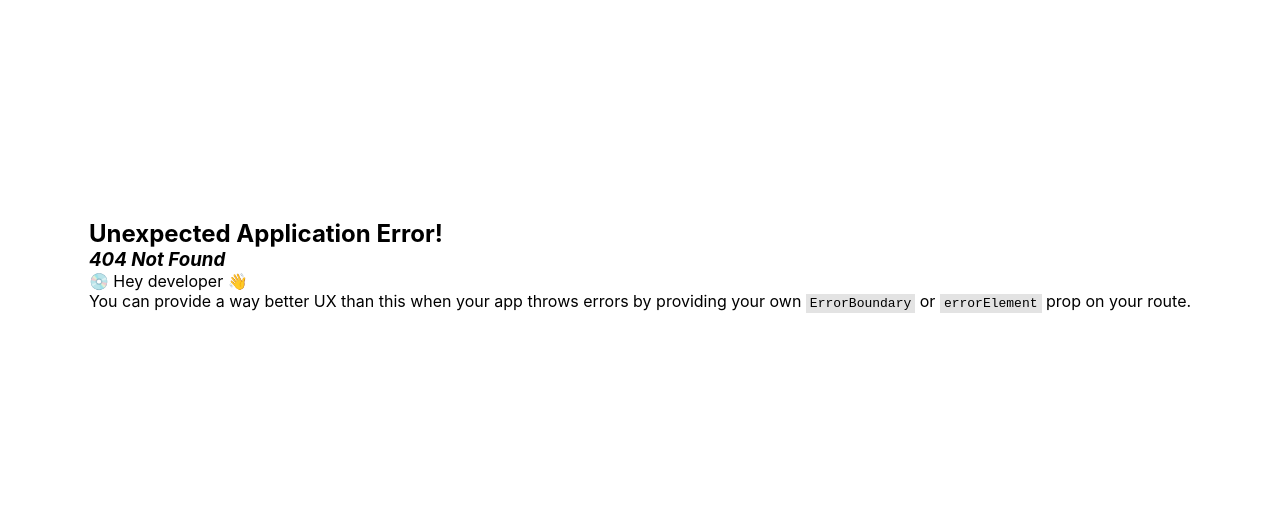
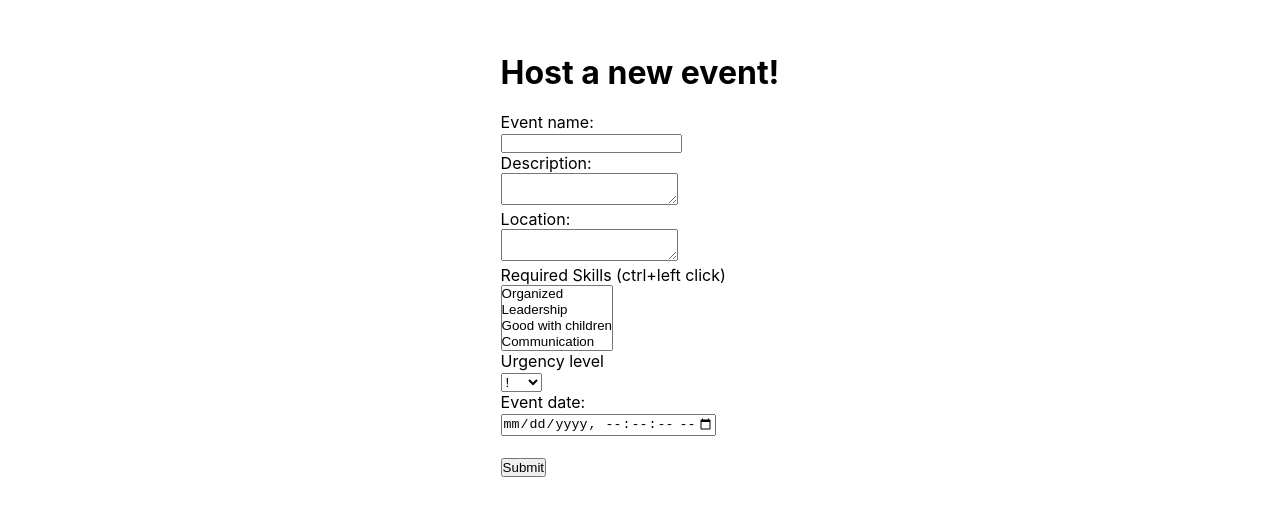
Before and after one commit to Ryan-Gunawan/COSC-4353, a React (Vite) app in the folder frontend/: page /newevent in a window 1280 px wide. Before the commit this address had no page. Shown: the part 135-650 px from the top of the page. Built offline with nearby package versions, Linux system fonts and the light colour scheme.

Commit message:
Added event page and newEven form

```diff
--- /dev/null
+++ b/frontend/src/routes/EventPage.jsx
@@ -0,0 +1,17 @@
+function EventPage() {
+
+  return (
+    <>
+      <header><h1>Events</h1></header>
+      <h2>List of Events by Area</h2>
+      <p><a href="">Cypress</a></p>
+      <p><a href="">Houston downtown area</a></p>
+      <p><a href="">Katy</a></p>
+      <p><a href="">League City</a></p>
+      <p><a href="">Pearland</a></p>
+      <p><a href="">Sugarland</a></p>
+      <p><a href="">Woodland</a></p>
+    </>
+  )
+}
+export default EventPage
--- /dev/null
+++ b/frontend/src/routes/NewEvent.jsx
@@ -0,0 +1,43 @@
+function NewEvent() {
+
+  return (
+    <>
+      <header><h1>Host a new event!</h1></header><br></br>
+      <form>
+        <label htmlFor="name">Event name:</label><br></br>
+        <input type="text" id="name" name="name"></input><br></br>
+        <label htmlFor="description">Description:</label><br></br>
+        <textarea id="description" name="description"></textarea><br></br>
+        <label htmlFor="location">Location:</label><br></br>
+        <textarea id="location" name="location"></textarea><br></br>
+        <label htmlFor="skills">Required Skills (ctrl+left click)</label><br></br>
+        <select name="skills" id="skills" multiple>
+          <option value="organized">Organized</option>
+          <option value="leadership">Leadership</option>
+          <option value="goodwithchildren">Good with children</option>
+          <option value="communication">Communication</option>
+          <option value="problemsolver">Problem Solver</option>
+          <option value="timemanagement">Time management</option>
+          <option value="adaptability">Adaptability</option>
+          <option value="teamwork">Teamwork</option>
+          <option value="creativity">Creativity</option>
+        </select><br></br>
+        <label htmlFor="urgency">Urgency level</label><br></br>
+        <select name="urgency" id="urgency">
+          <option value="1">!</option>
+          <option value="2">!!!</option>
+          <option value="3">!!!!!</option>
+        </select><br></br>
+        <label htmlFor="date">Event date:</label><br></br>
+        <input type="datetime-local"
+               id="Test_DatetimeLocal"
+               min="2015-01-01T00:00"
+               max="2025-12-31T23:59"
+               step="1"></input><br></br><br></br>
+        <input type="submit" value="Submit" />
+      </form>
+    </>
+  )
+}
+
+export default NewEvent
```
Also changed, not shown: frontend/src/main.jsx (+10 -2 lines), package.json (added, +11 -0 lines), 1 other file (tests, documents, lock files or other folders).
